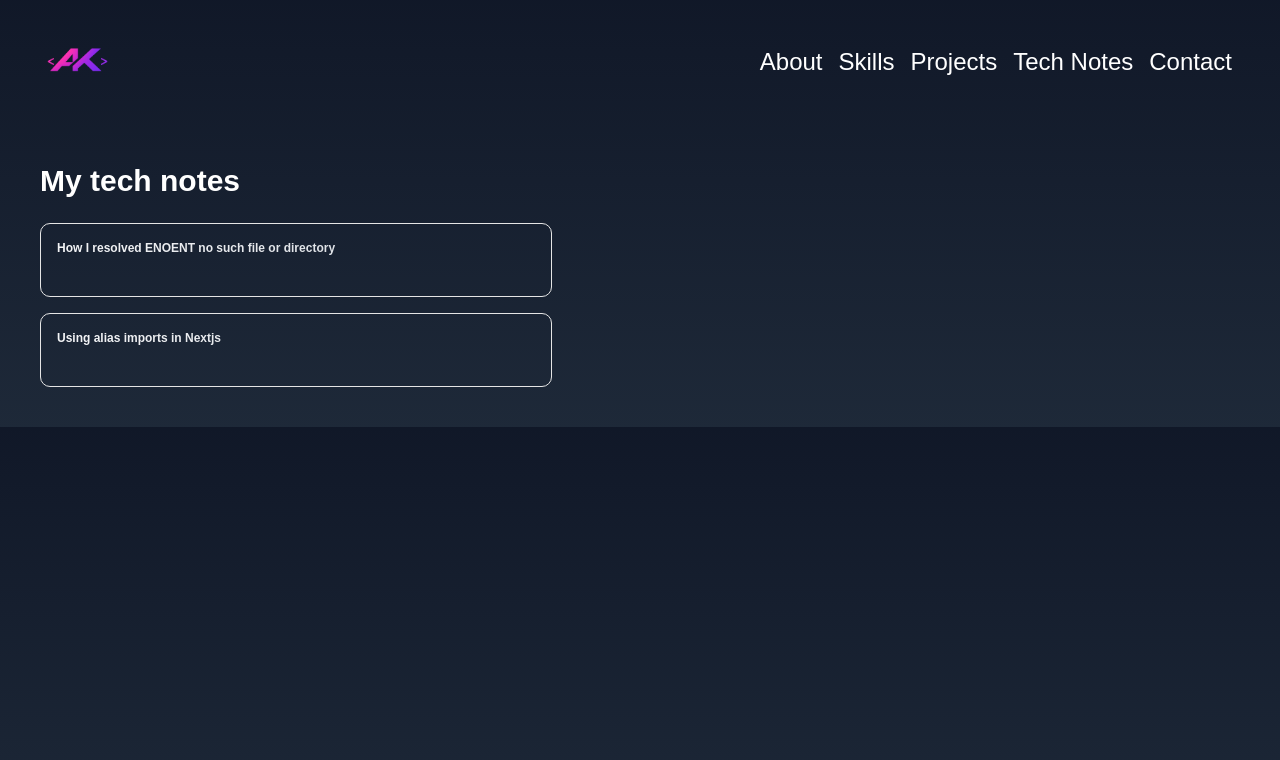
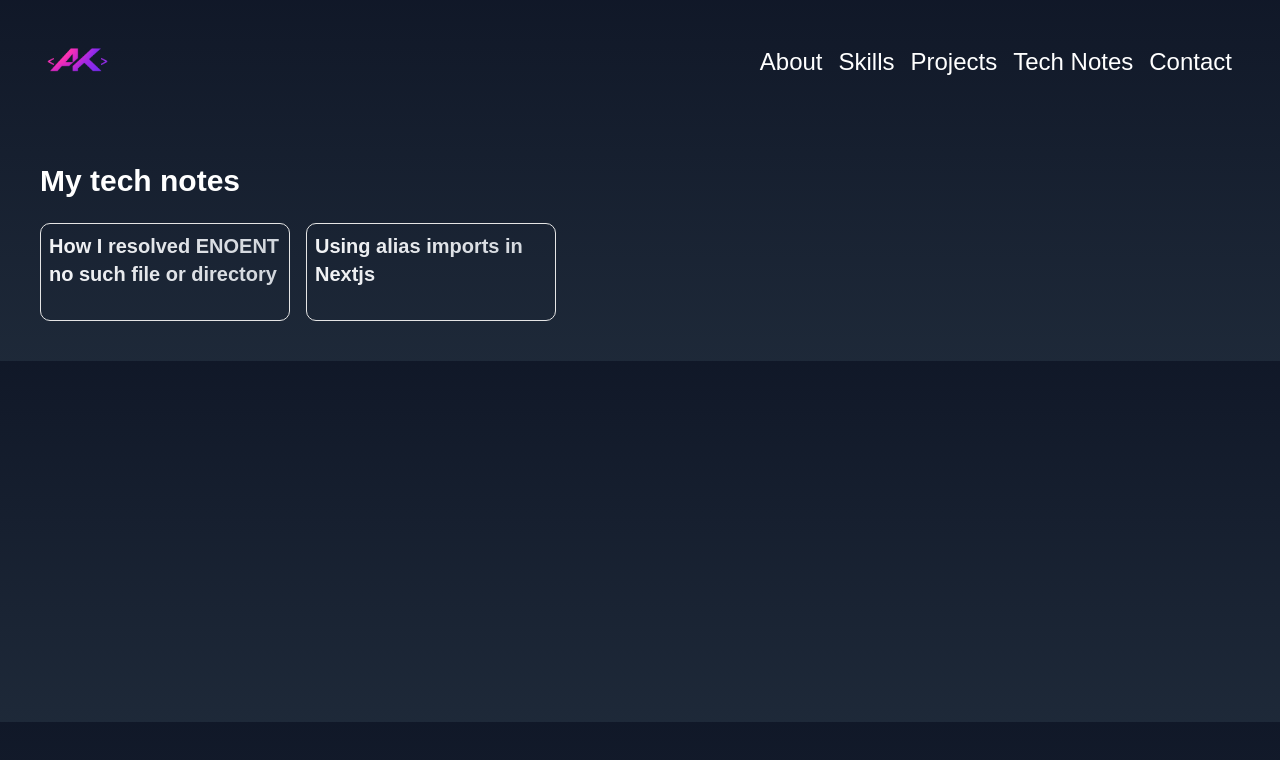
Before and after one commit to akshkin/my-portfolio, a Next.js app: page /blog in a window 1280 px wide. Shown: the top 760 px of the page. Built offline with nearby package versions, Linux system fonts and the light colour scheme.

Commit message:
Add styling for blog page

```diff
--- a/app/blog/page.jsx
+++ b/app/blog/page.jsx
@@ -19,15 +19,15 @@ export default function BlogPage() {
 		<div className="p-10">
 			<h1 className="text-3xl font-bold mb-6">My tech notes</h1>
 
-			<div className="space-y-4">
+			<div className=" flex flex-wrap gap-4">
 				{posts.map((post) => (
 					<Link
 						key={post.slug}
 						href={`/blog/${post.slug}`}
-						className="max-w-lg block hover:text-pink-200 rounded-lg transition-colors duration-300"
+						className="max-w-lg block w-[250px]"
 					>
-						<div className="p-4 border rounded-lg">
-							<h2 className="text-xs font-semibold">{post.slug}</h2>
+						<div className="p-2 border rounded-lg hover:border-pink-300 transition-colors duration-300">
+							<h2 className="text-xl font-bold">{post.slug}</h2>
 						</div>
 					</Link>
 				))}
```
